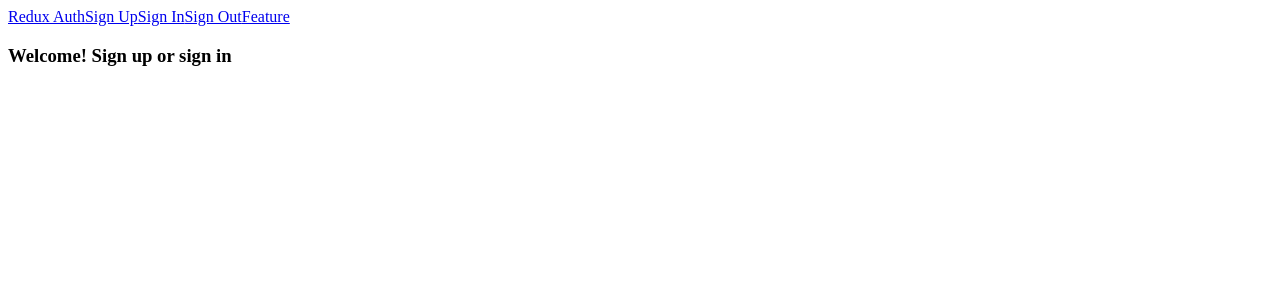
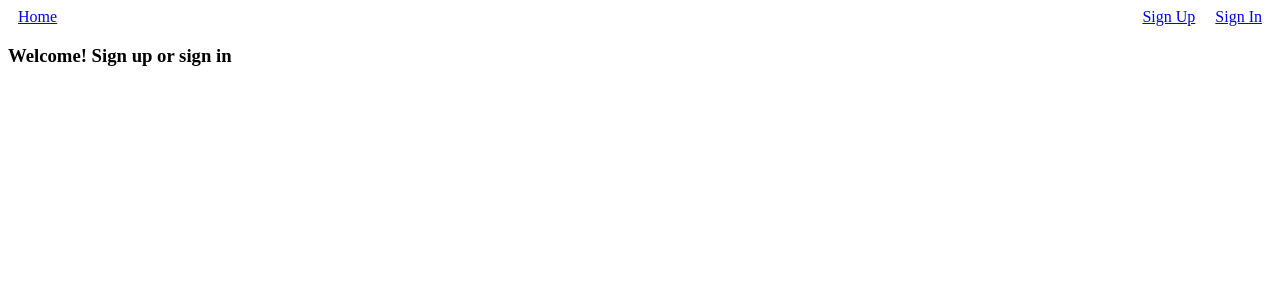
Before and after one commit to syn228/client-side-auth-boilerplate, a React (Create React App) app: page / in a window 1280 px wide. Shown: the top 300 px of the page. Built offline with nearby package versions, Linux system fonts and the light colour scheme.

Commit message:
added some css and conditional render to the headers based on authentication status

```diff
--- a/src/components/Header.js
+++ b/src/components/Header.js
@@ -1,18 +1,41 @@
 import React, { Component } from 'react';
 import { Link } from 'react-router-dom'
+import { connect } from 'react-redux'
+import './HeaderStyle.css'
 
 class Header extends Component {
+  renderLinks() {
+    if (this.props.authenticated) {
+      return (
+        <div>
+          <Link to="/signout">Sign Out</Link>
+          <Link to="/feature">Feature</Link>
+        </div>
+      )
+    }
+    else {
+      return (
+        <div>
+          <Link to="/signup">Sign Up</Link>
+          <Link to="/signin">Sign In</Link>
+        </div>
+      )
+    }
+  };
+
   render() {
     return (
-      <div>
-        <Link to="/">Redux Auth</Link>
-        <Link to="/signup">Sign Up</Link>
-        <Link to="/signin">Sign In</Link>
-        <Link to="/signout">Sign Out</Link>
-        <Link to="/feature">Feature</Link>
+      <div className="header">
+        <Link to="/">Home</Link>
+        {this.renderLinks()}
       </div>
     );
   }
 }
+function mapStateToProps(state){
+  return {
+    authenticated: state.auth.authenticated
+  }
+}
 
-export default Header
+export default connect(mapStateToProps)(Header)
--- /dev/null
+++ b/src/components/HeaderStyle.css
@@ -0,0 +1,8 @@
+.header {
+  display: flex;
+  justify-content: space-between;
+}
+
+.header a {
+  margin: 0 10px;
+}
```
